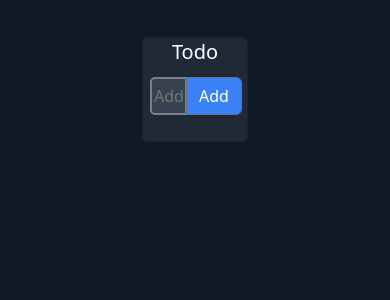
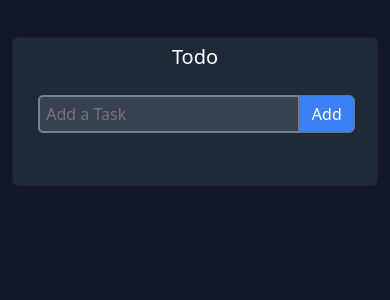
Before and after one commit to DennisByrns/todo-app, a React (Create React App) app: page / in a window 390 px wide. Shown: the top 300 px of the page. Built offline with nearby package versions, Linux system fonts and the light colour scheme.

Commit message:
Updated CSS to be responsive for mobile.

```diff
--- a/src/todo.jsx
+++ b/src/todo.jsx
@@ -126,8 +126,8 @@ export default function ToDo() {
 			<div className="container-fluid" onKeyDown={handleEnterDown}>
 				<div className="row topDiv"></div>
 				<div className="row">
-					<div className="col"></div>
-					<div className="col text-center">
+					<div className="col col-0 col-sm-0 col-lg-4"></div>
+					<div className="col col-12 col-sm-12 col-lg-4 text-center">
 						<div className="card todoDiv">
 							<h5 className="card-title todoTitle">Todo</h5>
 							<div className="input-group mb-3" style={{padding: "5% 5% 0 5%", flexWrap: "nowrap"}}>
@@ -163,7 +163,7 @@ export default function ToDo() {
   							</div>
 						</div>
 					</div>
-					<div className="col"></div>
+					<div className="col col-0 col-sm-0 col-lg-4"></div>
 				</div>
 			</div>
 		</>
```
Also changed, not shown: 1 other file (tests, documents, lock files or other folders).
